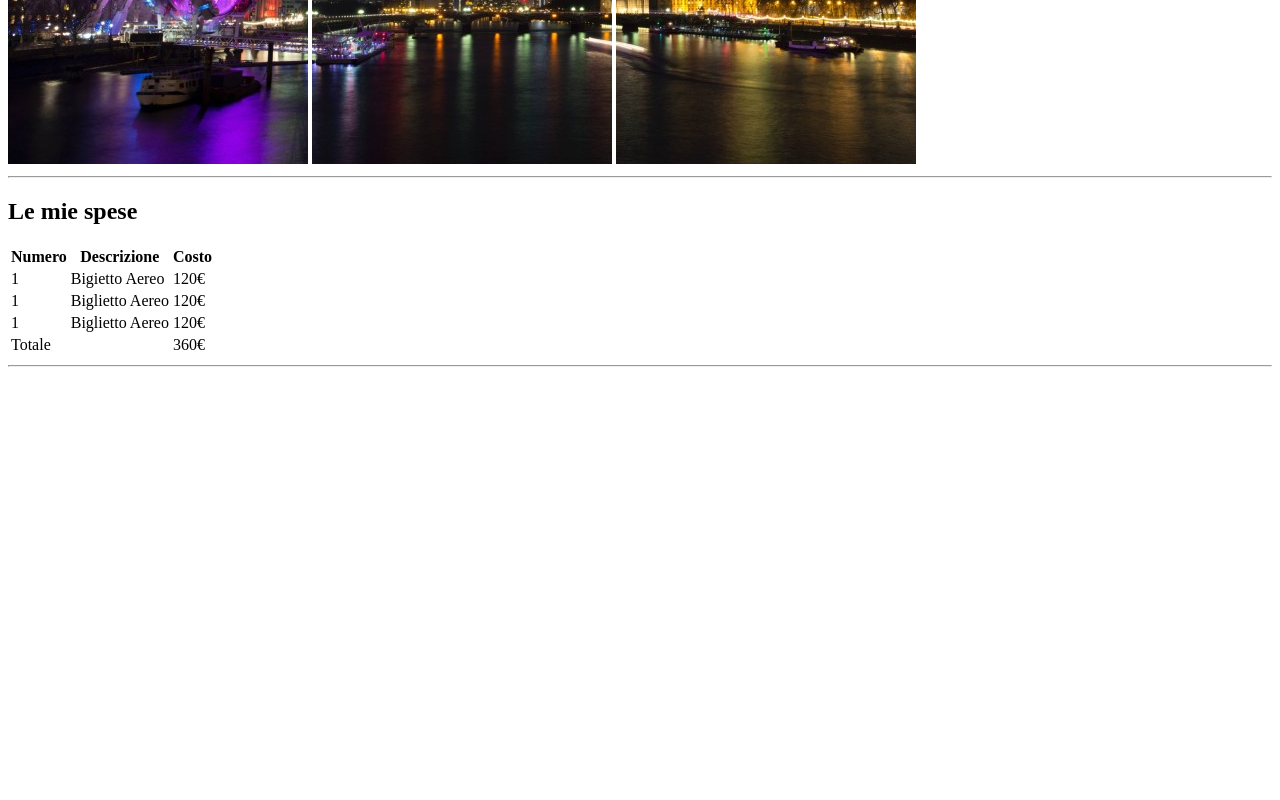
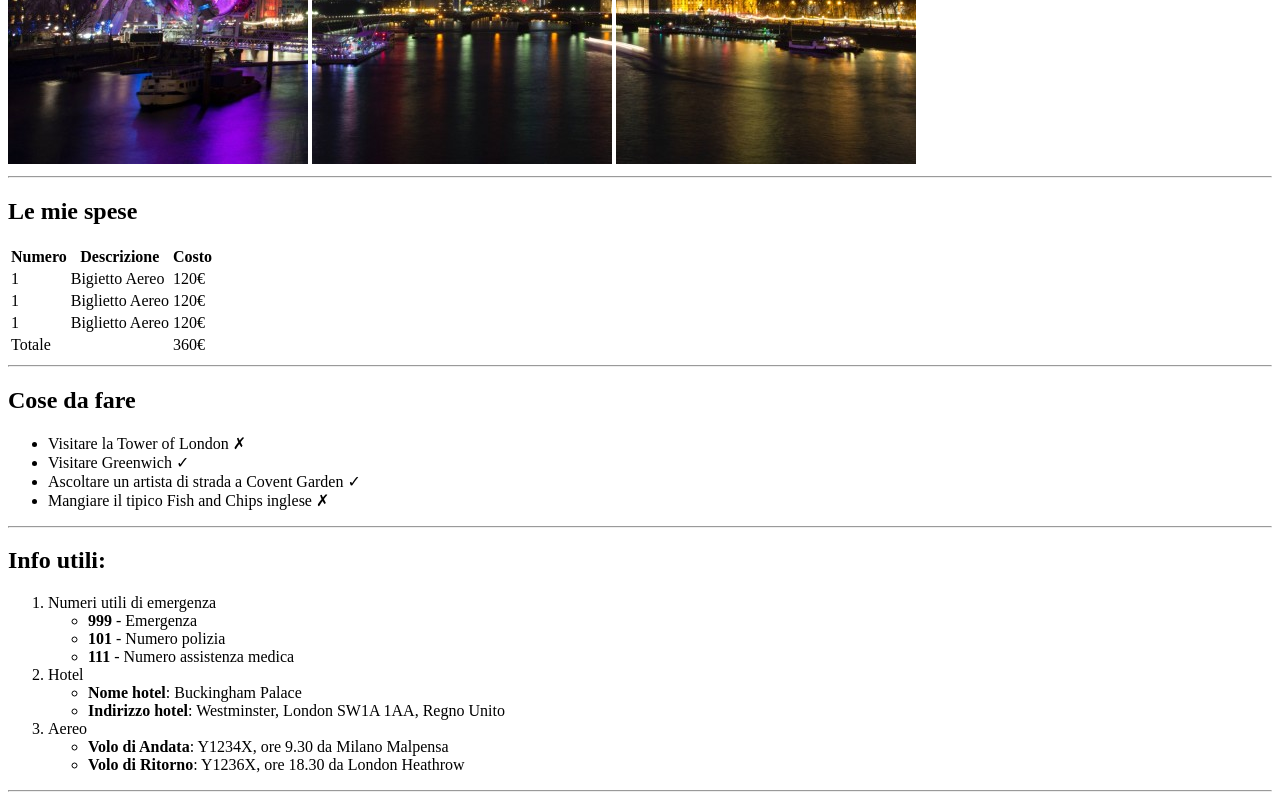
Before and after one commit to MartaScardillo/html-london-trip, a plain HTML site: page index.html in a window 1280 px wide. Shown: the part 516-1316 px from the top of the page. Before the commit the page ends 891 px from the top, so only its background shows below. Drawn offline with Linux system fonts and the light colour scheme.

Commit message:
ADD + liste

```diff
--- a/index.html
+++ b/index.html
@@ -51,6 +51,43 @@
             </table>
         </div>
         <hr>
+        <div>
+            <h2>Cose da fare</h2>
+            <ul>
+                <li>Visitare la Tower of London &cross;</li>
+                <li>Visitare Greenwich &check;</li>
+                <li>Ascoltare un artista di strada a Covent Garden &check;</li>
+                <li>Mangiare il tipico Fish and Chips inglese &cross;</li>
+            </ul>
+        </div>
+        <hr>
+        <div>
+            <h2>Info utili:</h2>
+            <ol>
+                <li>Numeri utili di emergenza
+                    <ul>
+                        <li><strong>999</strong> - Emergenza</li>
+                        <li><strong>101</strong> - Numero polizia</li>
+                        <li><strong>111</strong> - Numero assistenza medica</li>
+                    </ul>
+                </li>
+                <li>
+                    Hotel
+                    <ul>
+                        <li><strong>Nome hotel</strong>: Buckingham Palace</li>
+                        <li><strong>Indirizzo hotel</strong>: Westminster, London SW1A 1AA, Regno Unito</li>
+                    </ul>
+                </li>
+                <li>
+                    Aereo
+                    <ul>
+                        <li><strong>Volo di Andata</strong>: Y1234X, ore 9.30 da Milano Malpensa</li>
+                        <li><strong>Volo di Ritorno</strong>: Y1236X, ore 18.30 da London Heathrow</li>
+                    </ul>
+                </li>
+            </ol>
+        </div>
+        <hr>
 
     </main>
 </body>
```
